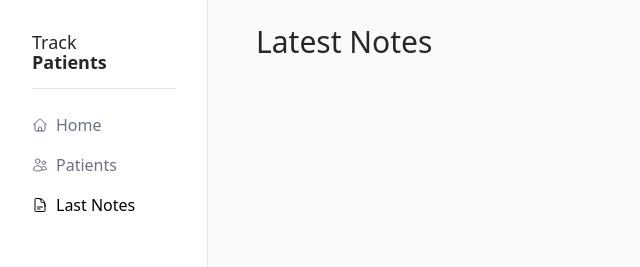
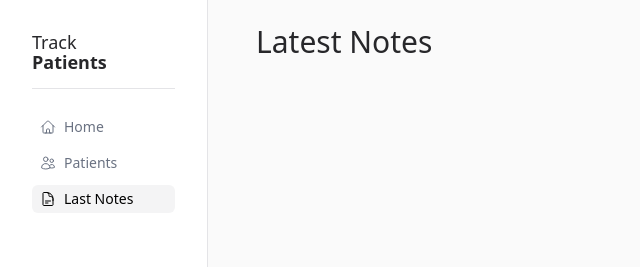
Before and after one commit to manumorante/track-patients, a React (Vite) app: page /notes in a window 1280 px wide. Shown: the top 267 px of the page, without its empty margins (0-640 px from the left). Built offline with nearby package versions, Linux system fonts and the light colour scheme.

Commit message:
refactor: update Navigation component styling for improved usability and consistency

```diff
--- a/src/components/common/Navigation.tsx
+++ b/src/components/common/Navigation.tsx
@@ -9,7 +9,10 @@ const navItems = [
 ]
 
 const getNavLinkClass = (isActive: boolean) =>
-  cx('flex items-center gap-2 text-base', isActive ? 'text-black' : 'text-gray-500')
+  cx(
+    'flex items-center gap-2 text-sm rounded-md px-2 py-1 transition-colors',
+    isActive ? 'text-black bg-zinc-100' : 'text-gray-500 hover:bg-zinc-100',
+  )
 
 export default function Navigation() {
   return (
@@ -20,7 +23,7 @@ export default function Navigation() {
           <span className="font-black">Patients</span>
         </NavLink>
 
-        <nav className="flex flex-col gap-4 border-t pt-6 text-sm">
+        <nav className="flex flex-col gap-2 border-t pt-6 text-sm">
           {navItems.map(({ to, label, icon: Icon }) => (
             <NavLink key={to} to={to} className={({ isActive }) => getNavLinkClass(isActive)}>
               <Icon className="h-4 w-4" />
--- a/src/layouts/index.ts
+++ b/src/layouts/index.ts
@@ -1,2 +1 @@
 export { default as MainLayout } from './MainLayout'
-export { default as PatientsLayout } from './PatientsLayout'
```
